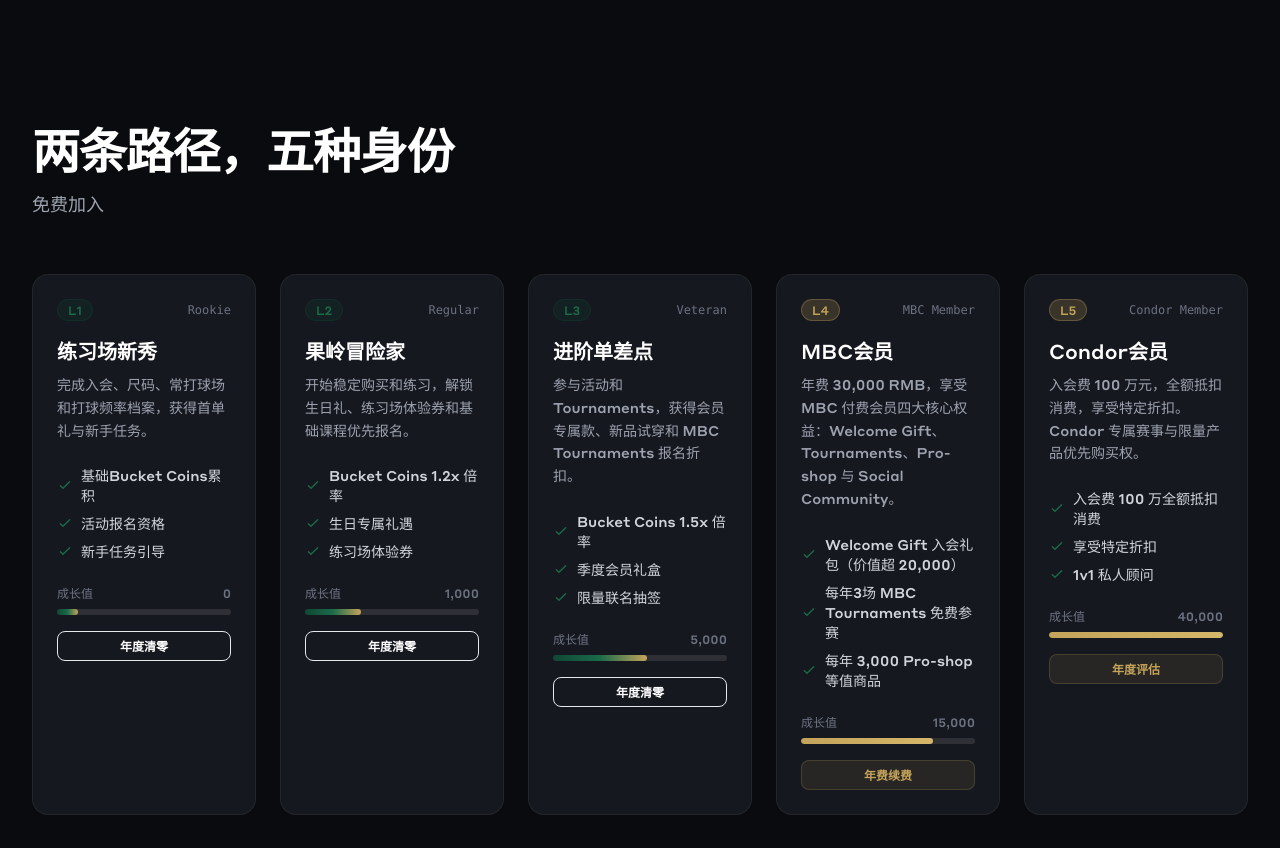
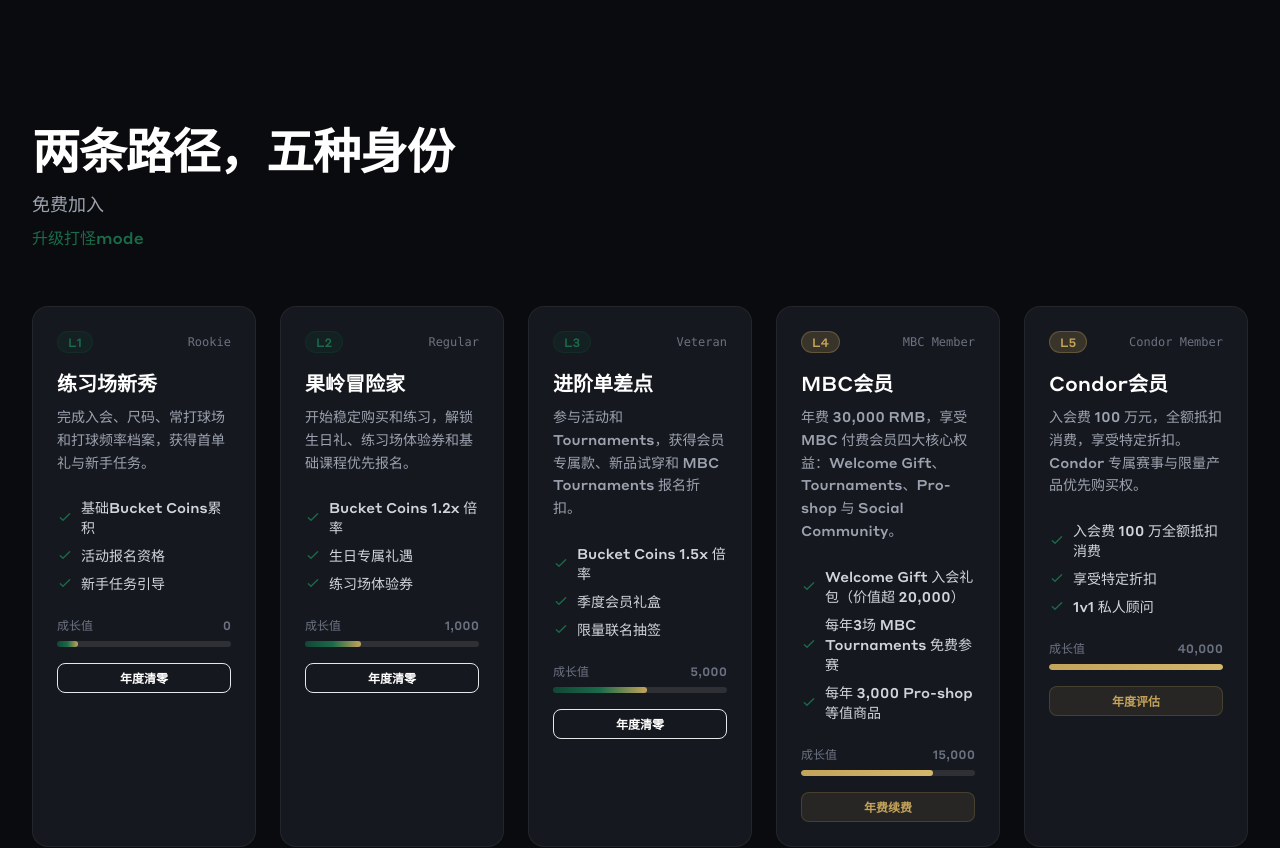
Before and after one commit to fengenjoy-coder/George, a React (Vite) app: page / in a window 1280 px wide. Shown: the part 980-1828 px from the top of the page. Built offline with nearby package versions, Linux system fonts and the light colour scheme.

Commit message:
feat: add tagline to section headings

```diff
--- a/src/components/sections/MBCSection.jsx
+++ b/src/components/sections/MBCSection.jsx
@@ -68,6 +68,7 @@
         <SectionHeading
           title="MBC 付费会员：从Bucket Coins会员到品牌共创者"
           subtitle="付费直通"
+          tagline="氪金玩家mode"
           light
         />
 
--- a/src/components/sections/TierSystemSection.jsx
+++ b/src/components/sections/TierSystemSection.jsx
@@ -71,6 +71,7 @@
         <SectionHeading
           title="两条路径，五种身份"
           subtitle="免费加入"
+          tagline="升级打怪mode"
         />
 
         <div className="grid grid-cols-1 sm:grid-cols-2 lg:grid-cols-5 gap-4 md:gap-6">
--- a/src/components/ui/SectionHeading.jsx
+++ b/src/components/ui/SectionHeading.jsx
@@ -1,6 +1,6 @@
 import { useInView } from '../../hooks/useInView'
 
-export function SectionHeading({ title, subtitle, align = 'left', light = false }) {
+export function SectionHeading({ title, subtitle, tagline, align = 'left', light = false }) {
   const [ref, isInView] = useInView()
 
   return (
@@ -22,6 +22,13 @@
           {subtitle}
         </p>
       )}
+      {tagline && (
+        <p className={`mt-2 text-sm md:text-base max-w-2xl ${
+          align === 'center' ? 'mx-auto' : ''
+        } ${light ? 'text-malbon-green-light/80' : 'text-malbon-green-light'}`}>
+          {tagline}
+        </p>
+      )}
     </div>
   )
 }
```
